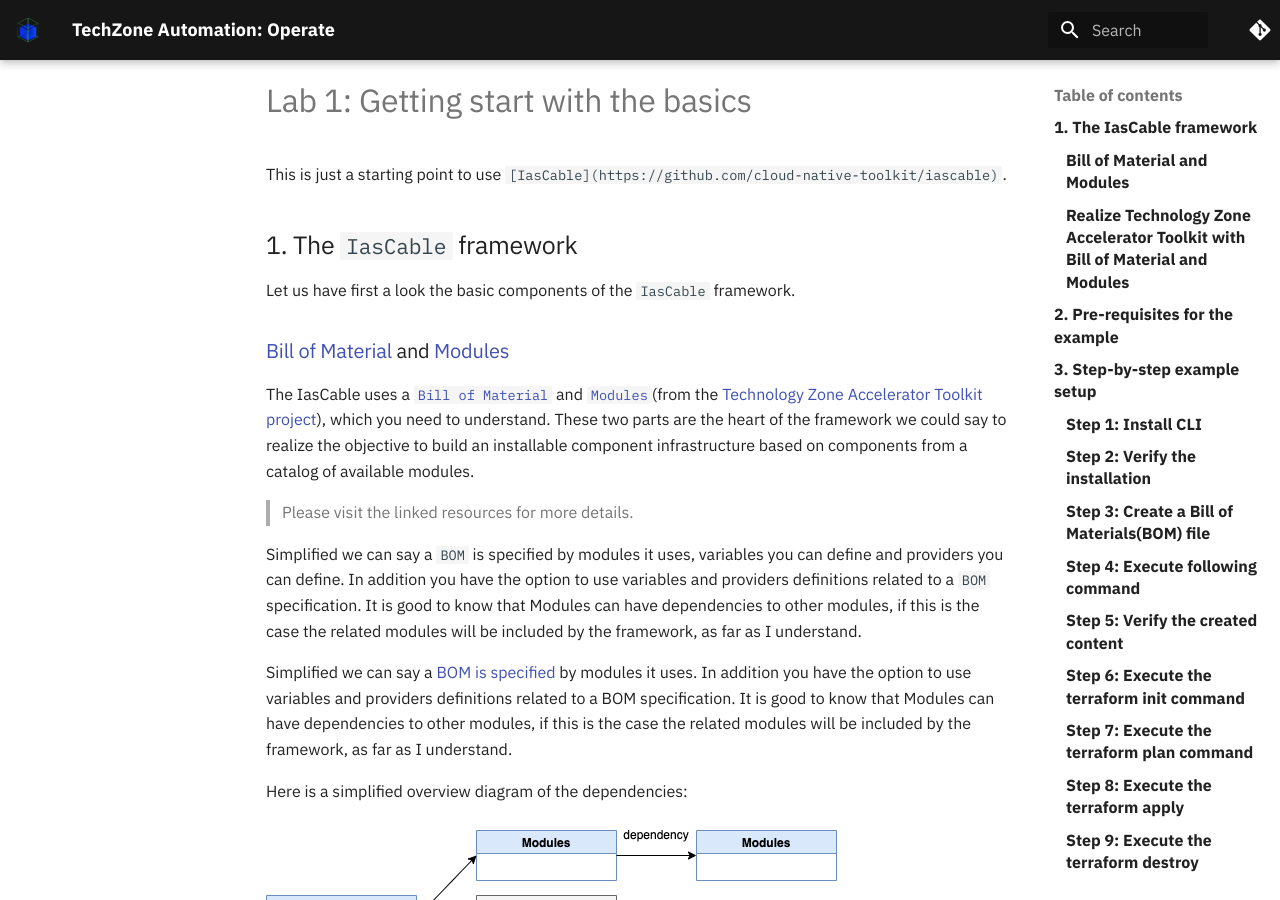
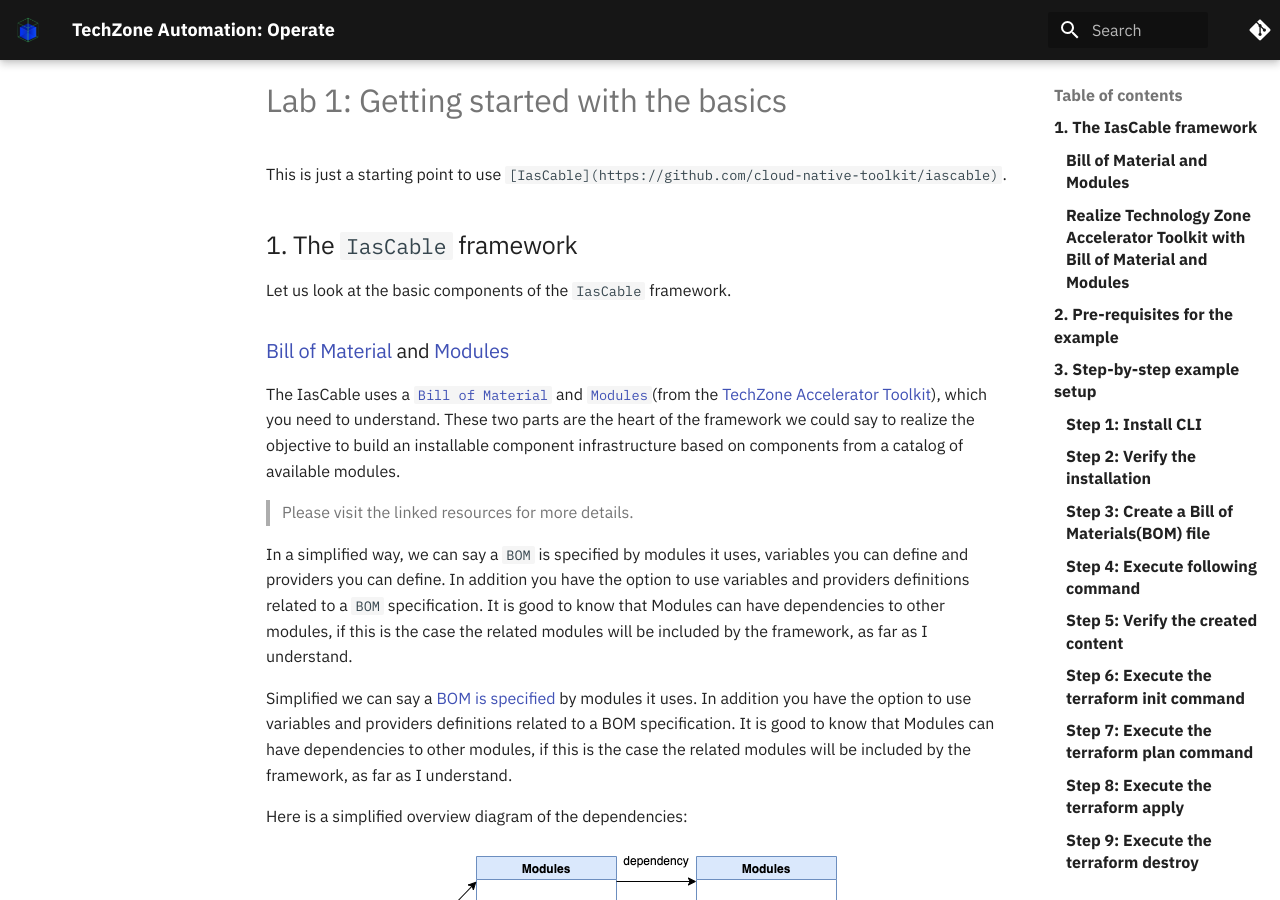
Before and after one commit to cloud-native-toolkit/site-operator-guide, an MkDocs documentation site: the page built from docs/learn/iascable/lab1/index.md, in a window 1280 px wide and 900 px high. Built offline with MkDocs 1.6.1 and Material for MkDocs 9.7.7, drawn with Linux system fonts in a browser that asks for light colours; comment, search, counter and statistics services are not loaded.

Commit message:
Change Lab 1: Title of  Lab 1

```diff
--- a/docs/learn/iascable/lab1/index.md
+++ b/docs/learn/iascable/lab1/index.md
@@ -1,18 +1,18 @@
-# Lab 1: Getting start with the basics
+# Lab 1: Getting started with the basics
 
 This is just a starting point to use `[IasCable](https://github.com/cloud-native-toolkit/iascable)`.
 
 ## 1. The `IasCable` framework
 
-Let us have first a look the basic components of the `IasCable` framework.
+Let us look at the basic components of the `IasCable` framework.
 
 ### [Bill of Material](../../../apply/bill-of-material-reference/) and [Modules](https://modules.cloudnativetoolkit.dev/)
 
-The IasCable uses a [`Bill of Material`](../../../apply/bill-of-material-reference/) and [`Modules`](https://modules.cloudnativetoolkit.dev/)(from the [Technology Zone Accelerator Toolkit project](https://github.com/cloud-native-toolkit/software-everywhere)), which you need to understand. These two parts are the heart of the framework we could say to realize the objective to  build an installable component infrastructure based on components from a catalog of available modules.
+The IasCable uses a [`Bill of Material`](../../../apply/bill-of-material-reference/) and [`Modules`](https://modules.cloudnativetoolkit.dev/)(from the [TechZone Accelerator Toolkit](https://github.com/cloud-native-toolkit/software-everywhere)), which you need to understand. These two parts are the heart of the framework we could say to realize the objective to  build an installable component infrastructure based on components from a catalog of available modules.
 
 > Please visit the linked resources for more details.
 
-Simplified we can say a `BOM` is specified by modules it uses, variables you can define and providers you can define. In addition you have the option to use variables and providers definitions related to a `BOM` specification. It is good to know that Modules can have dependencies to other modules, if this is the case the related modules will be included by the framework, as far as I understand.
+In a simplified way, we can say a `BOM` is specified by modules it uses, variables you can define and providers you can define. In addition you have the option to use variables and providers definitions related to a `BOM` specification. It is good to know that Modules can have dependencies to other modules, if this is the case the related modules will be included by the framework, as far as I understand.
 
 Simplified we can say a [BOM is specified](../../../apply/bill-of-material-reference/#bom-spec) by modules it uses. In addition you have the option to use variables and providers definitions related to a BOM specification. It is good to know that Modules can have dependencies to other modules, if this is the case the related modules will be included by the framework, as far as I understand.
 
```
